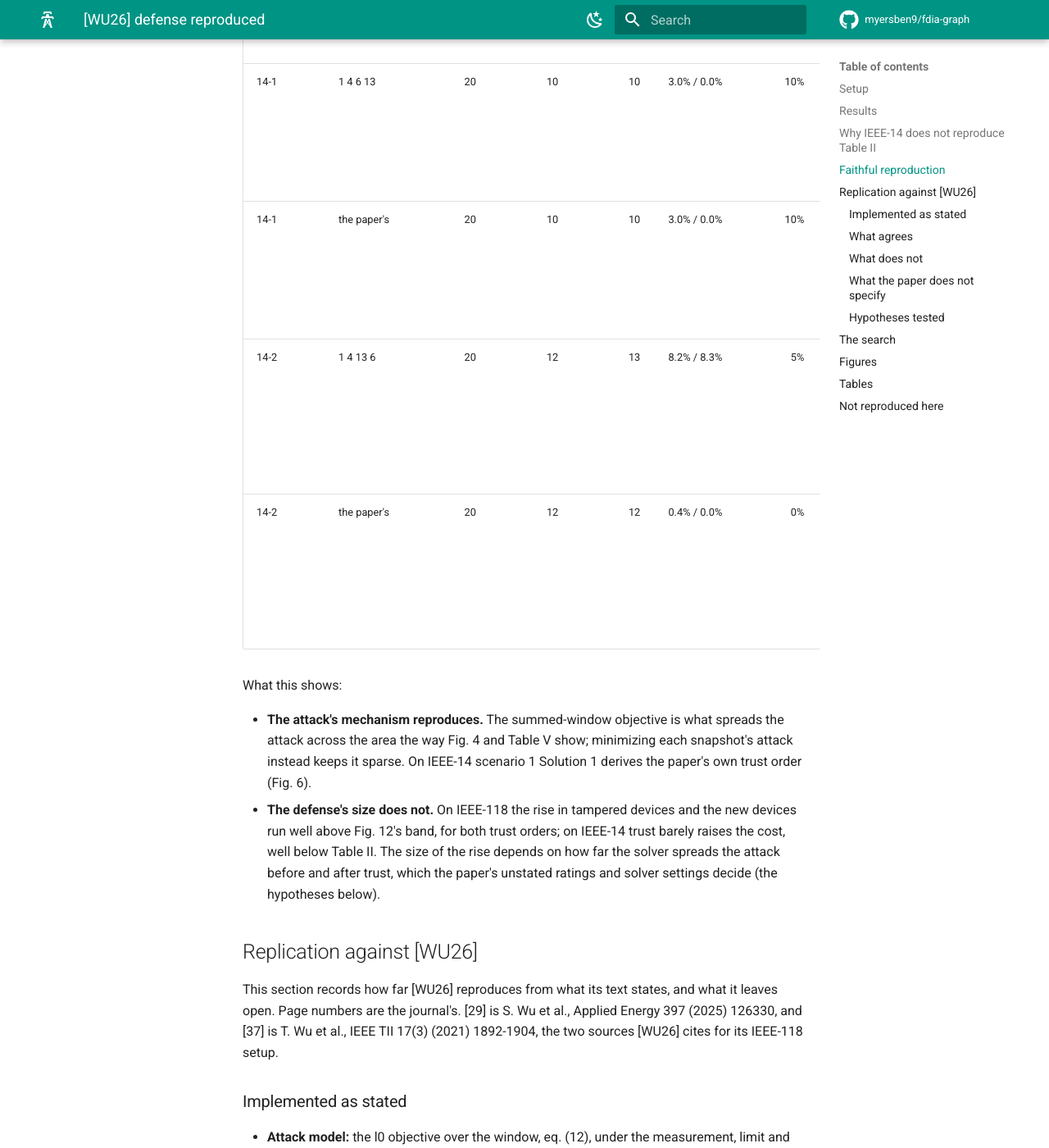
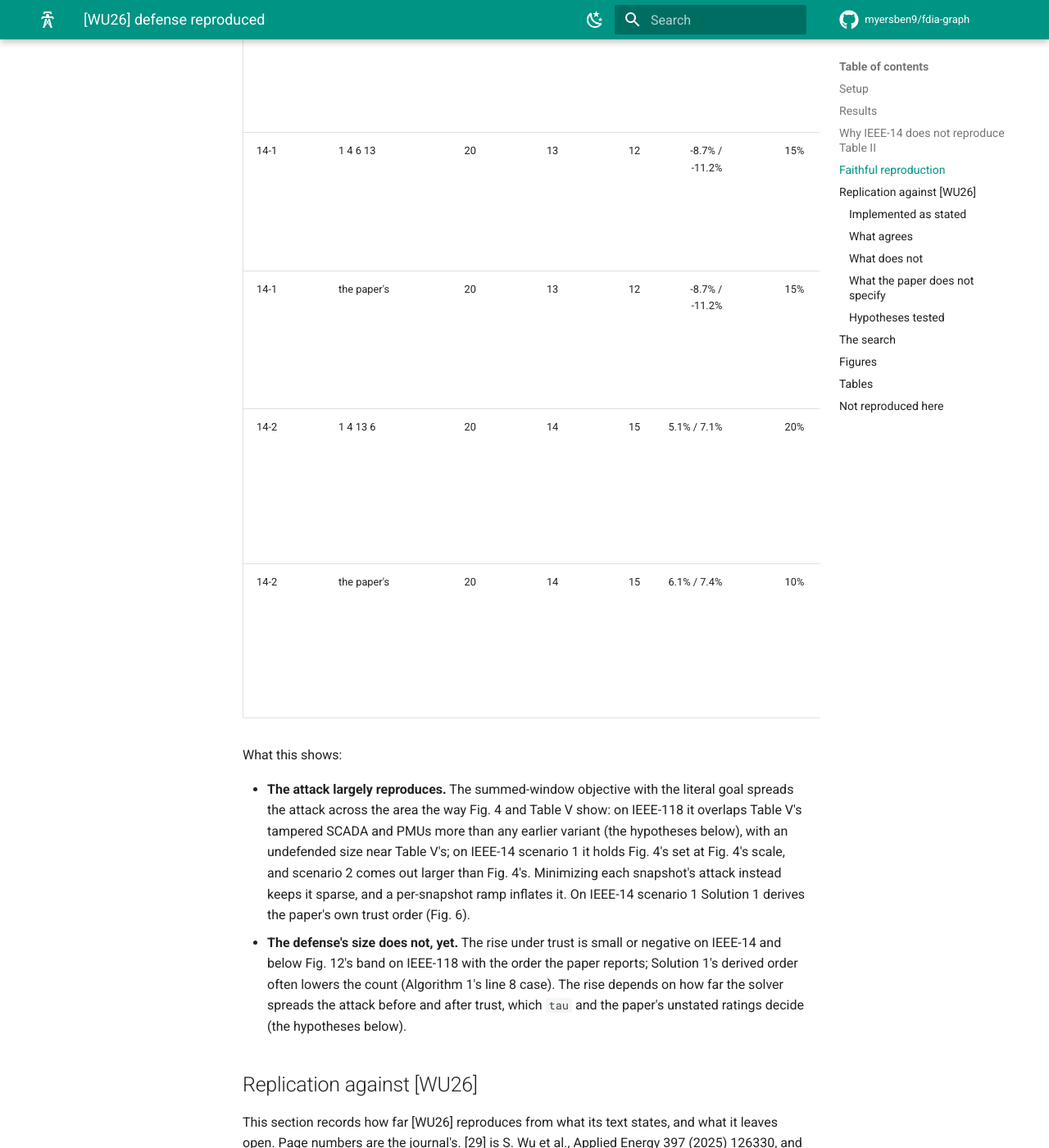
Before and after one commit to myersben9/fdia-graph, an MkDocs documentation site: the page built from docs/wu26/README.md, in a window 1280 px wide and 1400 px high, scrolled down 4445 px. Shown: the whole window at 82% size. Built offline with MkDocs 1.6.1 and Material for MkDocs 9.7.7, drawn with Linux system fonts in a browser that asks for light colours; comment, search, counter and statistics services are not loaded; the version menu is left out; some of the changed text lies outside the part shown.

Commit message:
WU26 faithful reproduction: IEEE-118 at the paper's scale and both IEEE-14 scenarios, rendered from the store

```diff
--- a/docs/wu26/README.md
+++ b/docs/wu26/README.md
@@ -96,6 +96,9 @@
 - **Attack** ([E16]; eq. 12 read literally): the l1 of the window's summed attack ([37] p. 1898
   relaxes the l0 to l1), plus `tau` times the per-snapshot l1, solved as one IPOPT problem per window
   with the boundary held ([37] eq. 12). Changes below the paper's noise count as untampered (p. 659).
+- **Goal** ([E19]; eqs. 24-25 as written): each target's flow reaches its S_max at the window's end and
+  never falls between snapshots; there is no per-snapshot target, unlike the generator's ramp (D9). The
+  per-snapshot ramp forced oversized attacks on IEEE-14.
 - **Trust** ([E1]; eqs. 29-30, "accumulating attack vectors", p. 659): a trusted PMU keeps the attack
   offset its bus had at the snapshot before its slot; its currents stay untrusted (eq. 27).
 - **Cost** ([E3]): the devices tampered at any snapshot, the count of Fig. 4 and Fig. 12; eq. (33)'s l0
@@ -110,23 +113,26 @@
 <!-- results: wu26.faithful -->
 | scenario | trust order | windows | devices undefended | defended | rise mean / median | windows in 10-20% | new devices | overlap SCADA / PMU | largest change (pu) | [WU26] |
 |---|---|---:|---:|---:|---:|---:|---:|---:|---:|---:|
-| 118 | 110 105 106 100 80 78 94 92 89 83 | 100 | 16 | 24 | 53.3% / 46.9% | 7% | 9.3 | 0.47 / 0.42 | 0.35 | Fig. 12: 16.4% mean, mostly 10% to 20%; mostly 3 to 5 new devices; Table V: 15 devices |
-| 118 | the paper's | 100 | 16 | 21 | 37.3% / 32.3% | 12% | 7.3 | 0.47 / 0.42 | 0.35 | Fig. 12: 16.4% mean, mostly 10% to 20%; mostly 3 to 5 new devices; Table V: 15 devices |
-| 14-1 | 1 4 6 13 | 20 | 10 | 10 | 3.0% / 0.0% | 10% | 0.3 | 0.71 / 0.67 | 0.21 | Table II: 25.6% / 23.9%; new SCADA 1, 9, 13; Fig. 4: 7 devices, 0.22 pu |
-| 14-1 | the paper's | 20 | 10 | 10 | 3.0% / 0.0% | 10% | 0.3 | 0.71 / 0.67 | 0.21 | Table II: 25.6% / 23.9%; new SCADA 1, 9, 13; Fig. 4: 7 devices, 0.22 pu |
-| 14-2 | 1 4 13 6 | 20 | 12 | 13 | 8.2% / 8.3% | 5% | 1.1 | 0.42 / 0.75 | 0.20 | Table II: 35.2% / 27.0%; new SCADA 7, 11-14; Fig. 4: 9 devices, 0.17 pu |
-| 14-2 | the paper's | 20 | 12 | 12 | 0.4% / 0.0% | 0% | 0.1 | 0.42 / 0.75 | 0.20 | Table II: 35.2% / 27.0%; new SCADA 7, 11-14; Fig. 4: 9 devices, 0.17 pu |
+| 118 | 110 105 106 100 80 78 94 92 89 83 | 100 | 22 | 20 | -6.2% / -4.7% | 10% | 1.4 | 0.52 / 0.44 | 0.66 | Fig. 12: 16.4% mean, mostly 10% to 20%; mostly 3 to 5 new devices; Table V: 15 devices |
+| 118 | the paper's | 100 | 22 | 23 | 10.8% / 9.1% | 19% | 2.9 | 0.52 / 0.44 | 0.66 | Fig. 12: 16.4% mean, mostly 10% to 20%; mostly 3 to 5 new devices; Table V: 15 devices |
+| 14-1 | 1 4 6 13 | 20 | 13 | 12 | -8.7% / -11.2% | 15% | 0.5 | 0.57 / 0.50 | 0.23 | Table II: 25.6% / 23.9%; new SCADA 1, 9, 13; Fig. 4: 7 devices, 0.22 pu |
+| 14-1 | the paper's | 20 | 13 | 12 | -8.7% / -11.2% | 15% | 0.5 | 0.57 / 0.50 | 0.23 | Table II: 25.6% / 23.9%; new SCADA 1, 9, 13; Fig. 4: 7 devices, 0.22 pu |
+| 14-2 | 1 4 13 6 | 20 | 14 | 15 | 5.1% / 7.1% | 20% | 0.9 | 0.49 / 0.75 | 0.36 | Table II: 35.2% / 27.0%; new SCADA 7, 11-14; Fig. 4: 9 devices, 0.17 pu |
+| 14-2 | the paper's | 20 | 14 | 15 | 6.1% / 7.4% | 10% | 0.9 | 0.49 / 0.75 | 0.36 | Table II: 35.2% / 27.0%; new SCADA 7, 11-14; Fig. 4: 9 devices, 0.17 pu |
 <!-- /results -->
 
 What this shows:
 
-- **The attack's mechanism reproduces.** The summed-window objective is what spreads the attack across
-  the area the way Fig. 4 and Table V show; minimizing each snapshot's attack instead keeps it sparse.
-  On IEEE-14 scenario 1 Solution 1 derives the paper's own trust order (Fig. 6).
-- **The defense's size does not.** On IEEE-118 the rise in tampered devices and the new devices run well
-  above Fig. 12's band, for both trust orders; on IEEE-14 trust barely raises the cost, well below Table
-  II. The size of the rise depends on how far the solver spreads the attack before and after trust,
-  which the paper's unstated ratings and solver settings decide (the hypotheses below).
+- **The attack largely reproduces.** The summed-window objective with the literal goal spreads the attack
+  across the area the way Fig. 4 and Table V show: on IEEE-118 it overlaps Table V's tampered SCADA and
+  PMUs more than any earlier variant (the hypotheses below), with an undefended size near Table V's; on
+  IEEE-14 scenario 1 it holds Fig. 4's set at Fig. 4's scale, and scenario 2 comes out larger than
+  Fig. 4's. Minimizing each snapshot's attack instead keeps it sparse, and a per-snapshot ramp inflates
+  it. On IEEE-14 scenario 1 Solution 1 derives the paper's own trust order (Fig. 6).
+- **The defense's size does not, yet.** The rise under trust is small or negative on IEEE-14 and below
+  Fig. 12's band on IEEE-118 with the order the paper reports; Solution 1's derived order often lowers the
+  count (Algorithm 1's line 8 case). The rise depends on how far the solver spreads the attack before
+  and after trust, which `tau` and the paper's unstated ratings decide (the hypotheses below).
 
 ## Replication against [WU26]
 
```
Also changed, not shown: CHANGELOG.md (+5 -2 lines), 2 other files.
